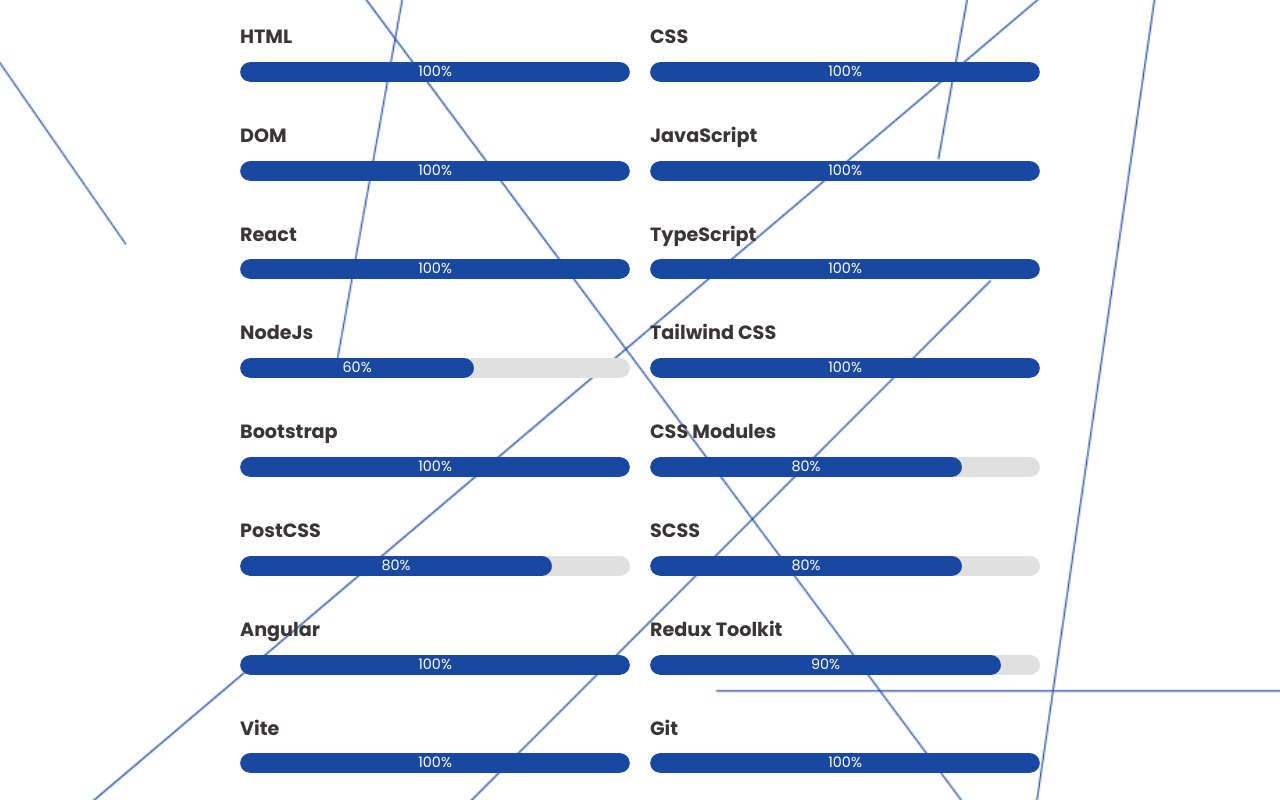
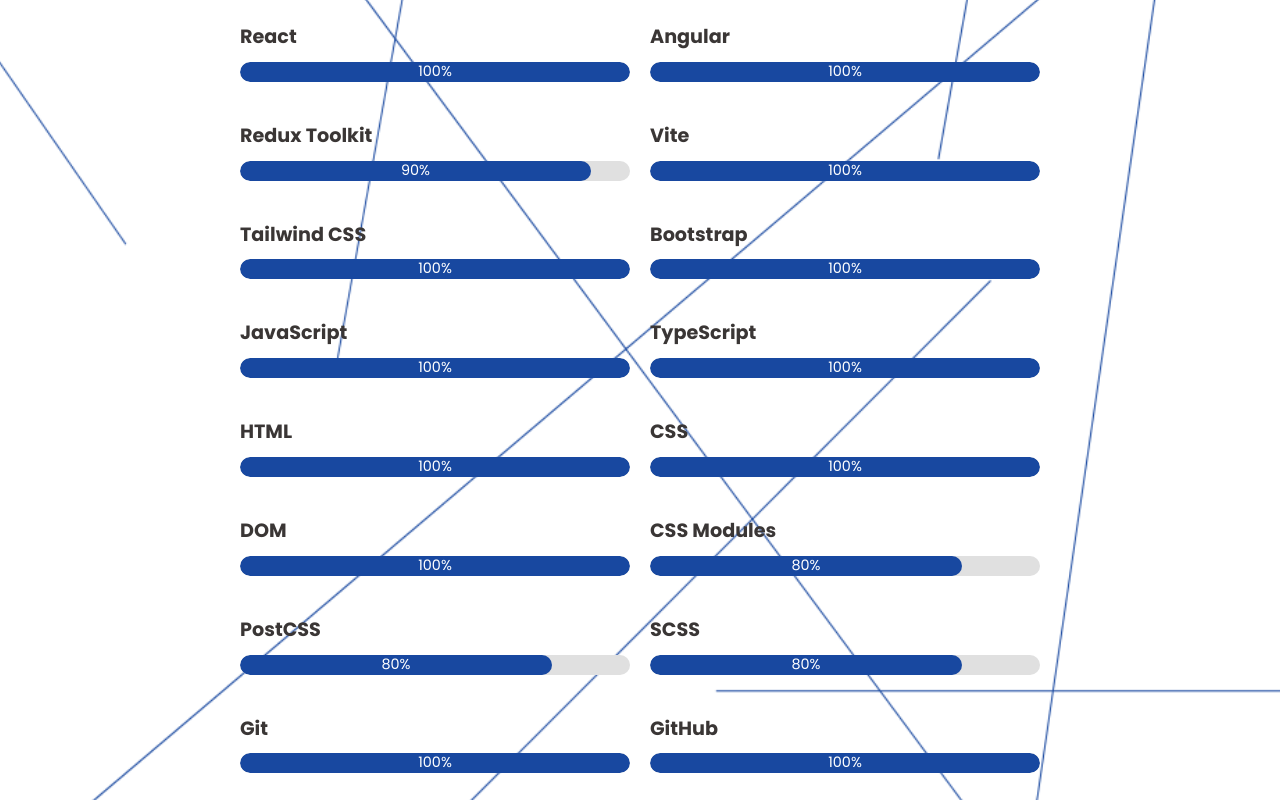
Before and after one commit to JuSeGuBa/MyPortfolioOfficial, a React (Vite) app: page / in a window 1280 px wide. Shown: the part 1540-2340 px from the top of the page. Built offline with nearby package versions, Linux system fonts and the light colour scheme; the HTML template or start-up script is replaced by a standard one; a web font is replaced by a local one.

Commit message:
reorganizacion de skills

```diff
--- a/src/pages/Skills.tsx
+++ b/src/pages/Skills.tsx
@@ -2,25 +2,31 @@ import "../styles/Skills.css";
 
 interface Skill {
   name: string;
-  level: number; // Porcentaje de habilidad (ej. 75)
+  level: number;
 }
 
 const skills: Skill[] = [
+  // Frameworks primero
+  { name: "React", level: 100 },
+  { name: "Angular", level: 100 },
+  { name: "Redux Toolkit", level: 90 },
+  { name: "Vite", level: 100 },
+  { name: "Tailwind CSS", level: 100 },
+  { name: "Bootstrap", level: 100 },
+
+  // Lenguajes base
+  { name: "JavaScript", level: 100 },
+  { name: "TypeScript", level: 100 },
   { name: "HTML", level: 100 },
   { name: "CSS", level: 100 },
   { name: "DOM", level: 100 },
-  { name: "JavaScript", level: 100 },
-  { name: "React", level: 100 },
-  { name: "TypeScript", level: 100 },
-  { name: "NodeJs", level: 60 },
-  { name: "Tailwind CSS", level: 100 },
-  { name: "Bootstrap", level: 100 },
+
+  // Preprocesadores y estilos
   { name: "CSS Modules", level: 80 },
   { name: "PostCSS", level: 80 },
   { name: "SCSS", level: 80 },
-  { name: "Angular", level: 100 },
-  { name: "Redux Toolkit", level: 90 },
-  { name: "Vite", level: 100 },
+
+  // Herramientas de control de versiones
   { name: "Git", level: 100 },
   { name: "GitHub", level: 100 },
   { name: "Bitbucket", level: 100 },
--- a/src/styles/Skills.css
+++ b/src/styles/Skills.css
@@ -83,90 +83,90 @@
   z-index: 1;
 }
 
-/* Colores para cada barra */
-.skills-list .skill:nth-child(4) .progress-bar-inner {
+/* Colores para cada barra (nuevo orden) */
+.skills-list .skill:nth-child(1) .progress-bar-inner {
   --base-color: #1848a0;
-  --hover-color: #efd81c;
+  --hover-color: #006fb9; /* React */
 }
 
 .skills-list .skill:nth-child(2) .progress-bar-inner {
   --base-color: #1848a0;
-  --hover-color: #18bcee;
+  --hover-color: #f40d4d; /* Angular */
 }
 
 .skills-list .skill:nth-child(3) .progress-bar-inner {
   --base-color: #1848a0;
-  --hover-color: #007acd;
+  --hover-color: #007acd; /* Redux Toolkit */
+}
+
+.skills-list .skill:nth-child(4) .progress-bar-inner {
+  --base-color: #1848a0;
+  --hover-color: #81b4f4; /* Vite */
+}
+
+.skills-list .skill:nth-child(5) .progress-bar-inner {
+  --base-color: #1848a0;
+  --hover-color: #00bcff; /* Tailwind CSS */
 }
 
 .skills-list .skill:nth-child(6) .progress-bar-inner {
   --base-color: #1848a0;
-  --hover-color: #744ca5;
+  --hover-color: #6f2cf4; /* Bootstrap */
 }
 
 .skills-list .skill:nth-child(7) .progress-bar-inner {
   --base-color: #1848a0;
-  --hover-color: #80bd00;
-}
-
-.skills-list .skill:nth-child(3) .progress-bar-inner {
-  --base-color: #1848a0;
-  --hover-color: #303030;
-}
-
-.skills-list .skill:nth-child(5) .progress-bar-inner {
-  --base-color: #1848a0;
-  --hover-color: #006fb9;
-}
-
-.skills-list .skill:nth-child(1) .progress-bar-inner {
-  --base-color: #1848a0;
-  --hover-color: #ee5f27;
+  --hover-color: #efd81c; /* JavaScript */
 }
 
 .skills-list .skill:nth-child(8) .progress-bar-inner {
   --base-color: #1848a0;
-  --hover-color: #00bcff;
+  --hover-color: #744ca5; /* TypeScript */
 }
+
 .skills-list .skill:nth-child(9) .progress-bar-inner {
   --base-color: #1848a0;
-  --hover-color: #6f2cf4;
+  --hover-color: #ee5f27; /* HTML */
 }
+
 .skills-list .skill:nth-child(10) .progress-bar-inner {
   --base-color: #1848a0;
-  --hover-color: #64419b;
+  --hover-color: #18bcee; /* CSS */
 }
+
 .skills-list .skill:nth-child(11) .progress-bar-inner {
   --base-color: #1848a0;
-  --hover-color: #dd3735;
+  --hover-color: #303030; /* DOM */
 }
+
 .skills-list .skill:nth-child(12) .progress-bar-inner {
   --base-color: #1848a0;
-  --hover-color: #bf4080;
+  --hover-color: #64419b; /* CSS Modules */
 }
+
 .skills-list .skill:nth-child(13) .progress-bar-inner {
   --base-color: #1848a0;
-  --hover-color: #f40d4d;
+  --hover-color: #dd3735; /* PostCSS */
 }
+
 .skills-list .skill:nth-child(14) .progress-bar-inner {
   --base-color: #1848a0;
-  --hover-color: #593d88;
+  --hover-color: #bf4080; /* SCSS */
 }
+
 .skills-list .skill:nth-child(15) .progress-bar-inner {
   --base-color: #1848a0;
-  --hover-color: #81b4f4;
+  --hover-color: #f05133; /* Git */
 }
+
 .skills-list .skill:nth-child(16) .progress-bar-inner {
   --base-color: #1848a0;
-  --hover-color: #f05133;
+  --hover-color: #000000; /* GitHub */
 }
+
 .skills-list .skill:nth-child(17) .progress-bar-inner {
   --base-color: #1848a0;
-  --hover-color: #000000;
-}
-.skills-list .skill:nth-child(18) .progress-bar-inner {
-  --base-color: #1848a0;
-  --hover-color: #0052cc;
+  --hover-color: #0052cc; /* Bitbucket */
 }
 
 @media (max-width: 768px) {
```
